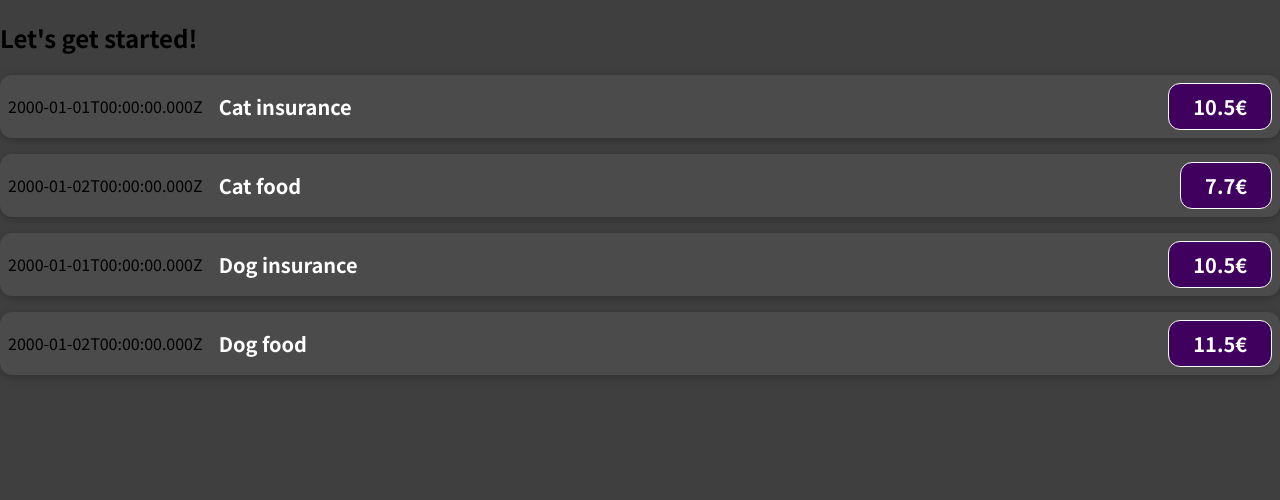
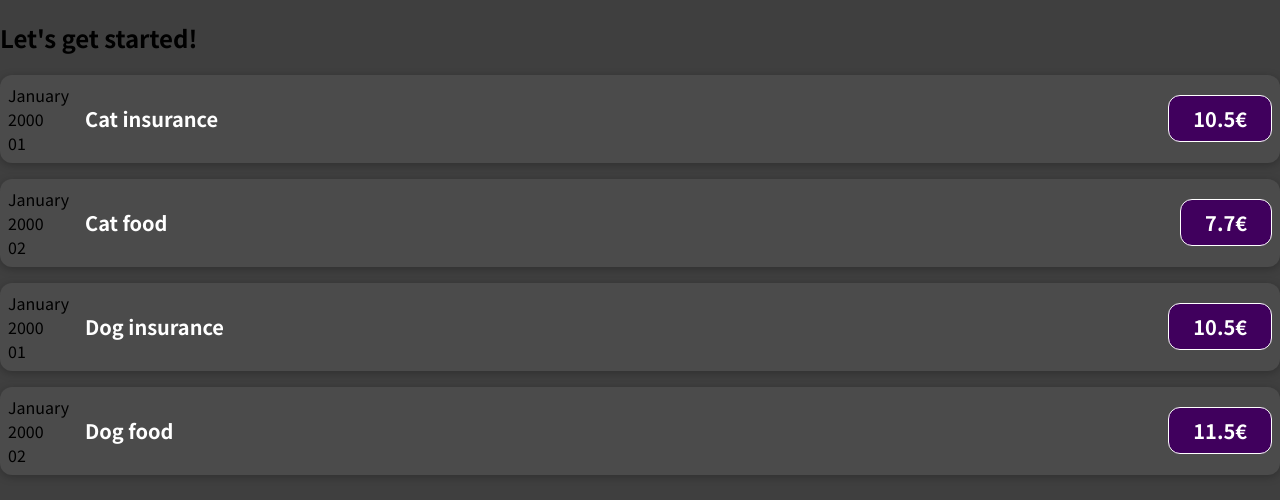
Before and after one commit to federerkristijan/my-first-react-app, a JavaScript app: page / in a window 1280 px wide. Shown: the top 500 px of the page. Built offline with nearby package versions, Linux system fonts and the light colour scheme.

Commit message:
js in jsx

```diff
--- a/src/components/ExpenseItem.js
+++ b/src/components/ExpenseItem.js
@@ -1,10 +1,17 @@
 import "./ExpenseItem.css";
 
 function ExpenseItem(props) {
+const month = props.date.toLocaleString("en-US", { month: "long"});
+const year = props.date.getFullYear();
+const day = props.date.toLocaleString("en-US", { day: "2-digit"})
 
   return (
     <div className="expense-item">
-      <div>{props.date.toISOString()}</div>
+      <div>
+        <div>{month}</div>
+        <div>{year}</div>
+        <div>{day}</div>
+      </div>
       <div className="expense-item__description">
         <h2>{props.title}</h2>
         <div className="expense-item__price">{props.amount}€</div>
```
